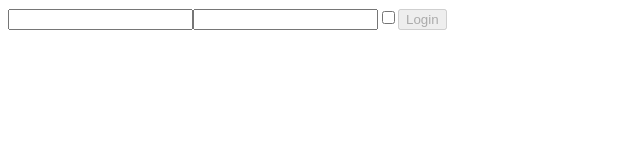
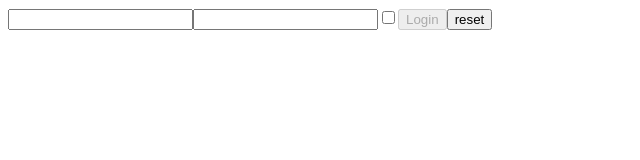
Before and after one commit to Francesco170/esercizi, a React (Create React App) app: page / in a window 1280 px wide. Shown: the top 160 px of the page, without its empty margins (0-640 px from the left). Built offline with nearby package versions, Linux system fonts and the light colour scheme.

Commit message:
esercizio32

```diff
--- a/src/Login.js
+++ b/src/Login.js
@@ -32,8 +32,13 @@ export class Login extends React.Component{
         })
      }
 
-
-
+   resetHandler=()=>{
+   this.setState({
+    username:"",
+    password:"",
+    remember:false,
+   })
+   }
     render(){
 
     return(
@@ -41,8 +46,9 @@ export class Login extends React.Component{
 
             <input name="username"   onChange={this.EventHandler} value={this.state.username}/>
             <input name="password" type="password"  onChange={this.PasswordHandler} value={this.state.password}/>
-            <input name=" remember" type="checkbox" onChange={ this.CheckHandler} checked={this.state.check} />
+            <input name="remember" type="checkbox" onChange={ this.CheckHandler} checked={this.state.remember} />
               <button name="login"    disabled={!this.state.username && !this.state.password}>Login</button>
+              <button name=" reset" onClick={this.resetHandler}> reset</button>
         </>
     )
 }
```
